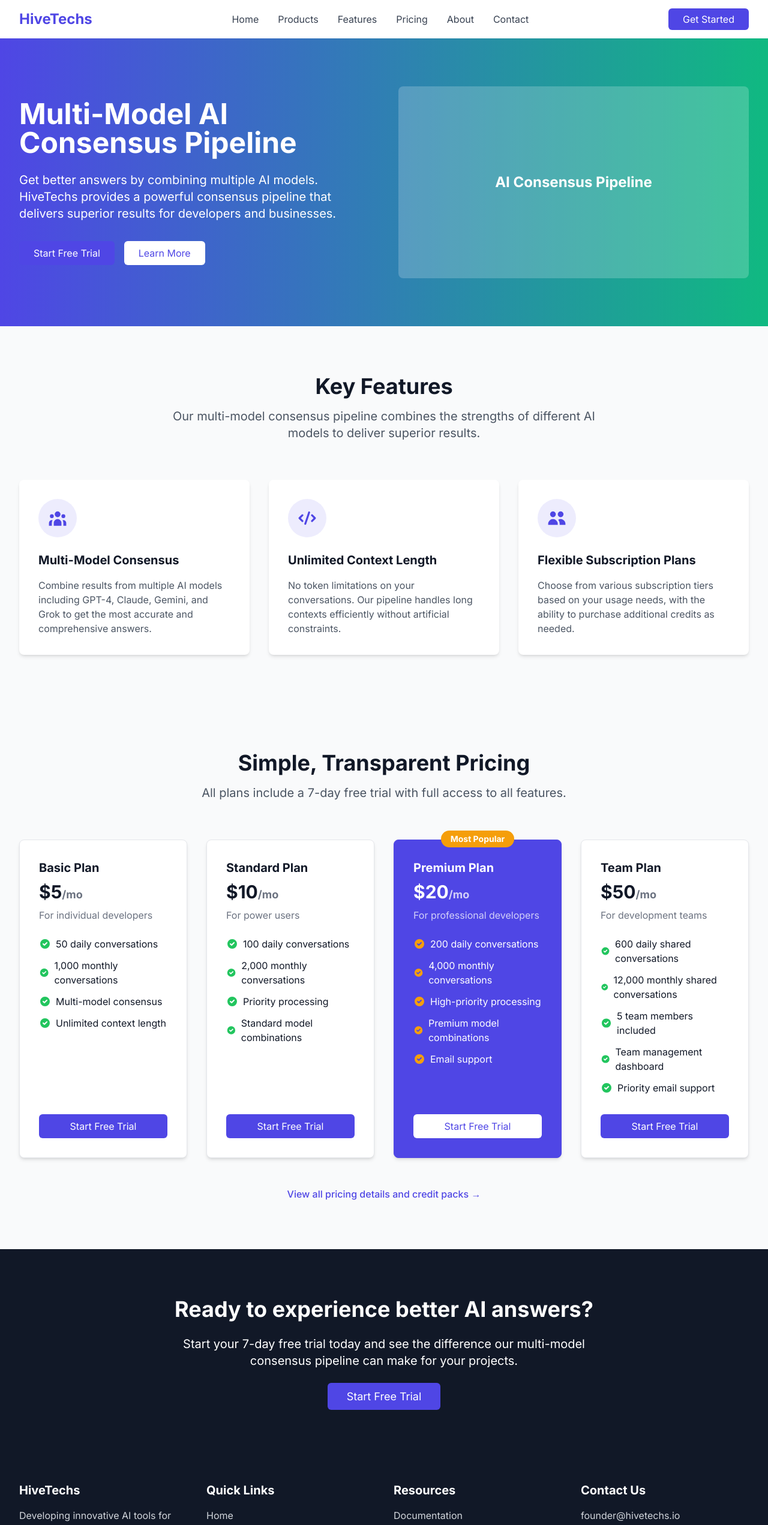
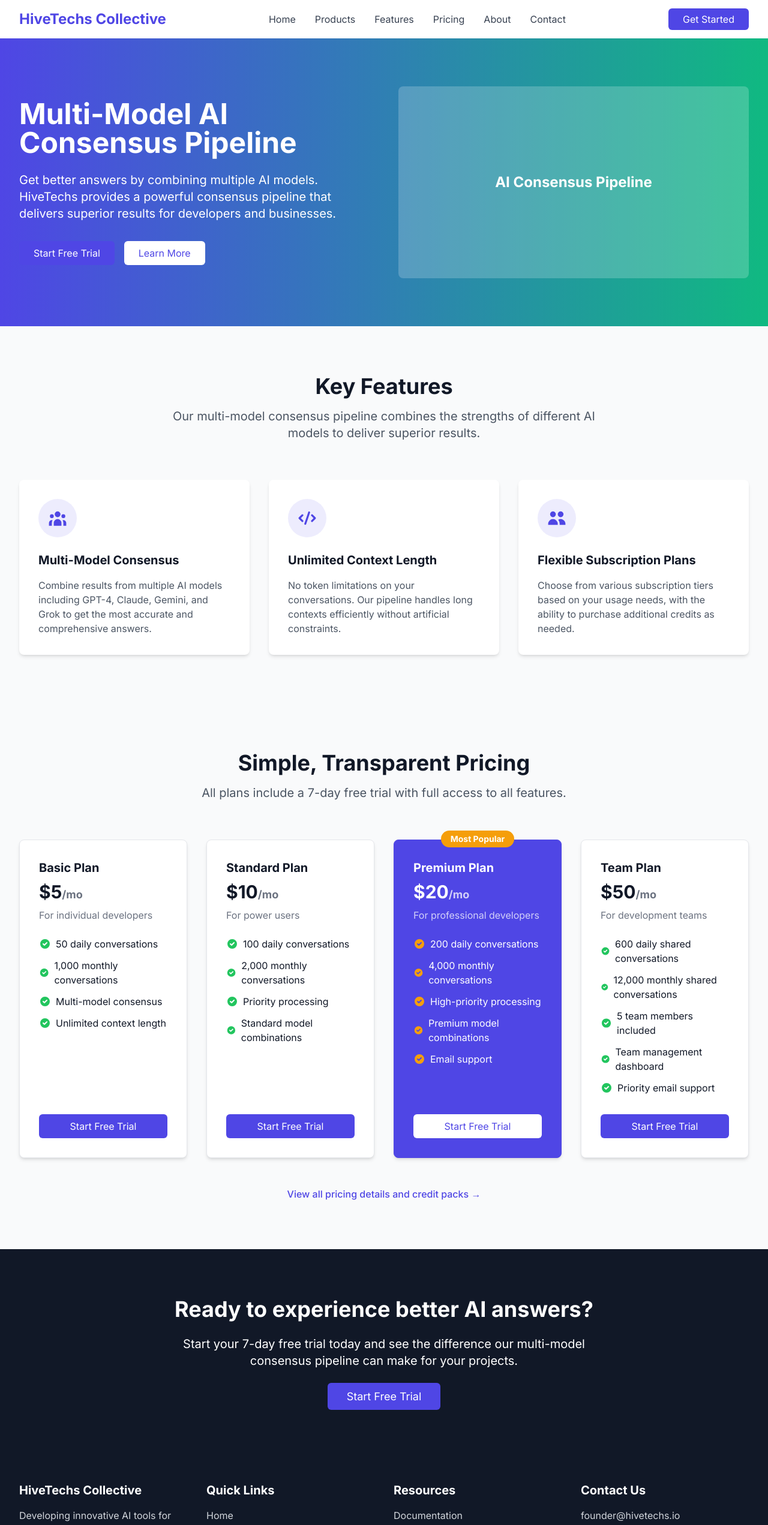
Before and after one commit to hivetechs-collective/hivetechs-website, a Next.js app: page / in a window 1280 px wide. Shown: the top 2543 px of the page at 60% size. Built offline with nearby package versions, Linux system fonts and the light colour scheme.

Commit message:
Update company name to HiveTechs Collective

```diff
--- a/src/components/Footer.tsx
+++ b/src/components/Footer.tsx
@@ -11,7 +11,7 @@
         <div className="grid grid-cols-1 md:grid-cols-4 gap-8">
           {/* Company Info */}
           <div className="col-span-1 md:col-span-1">
-            <h3 className="text-xl font-bold mb-4">HiveTechs</h3>
+            <h3 className="text-xl font-bold mb-4">HiveTechs Collective</h3>
             <p className="text-gray-300 mb-4">
               Developing innovative AI tools for developers and businesses.
             </p>
--- a/src/components/Navigation.tsx
+++ b/src/components/Navigation.tsx
@@ -13,7 +13,7 @@
         <div className="flex justify-between items-center py-4">
           {/* Logo */}
           <Link href="/" className="flex items-center space-x-2">
-            <span className="text-2xl font-bold text-primary">HiveTechs</span>
+            <span className="text-2xl font-bold text-primary">HiveTechs Collective</span>
           </Link>
 
           {/* Desktop Navigation */}
```
